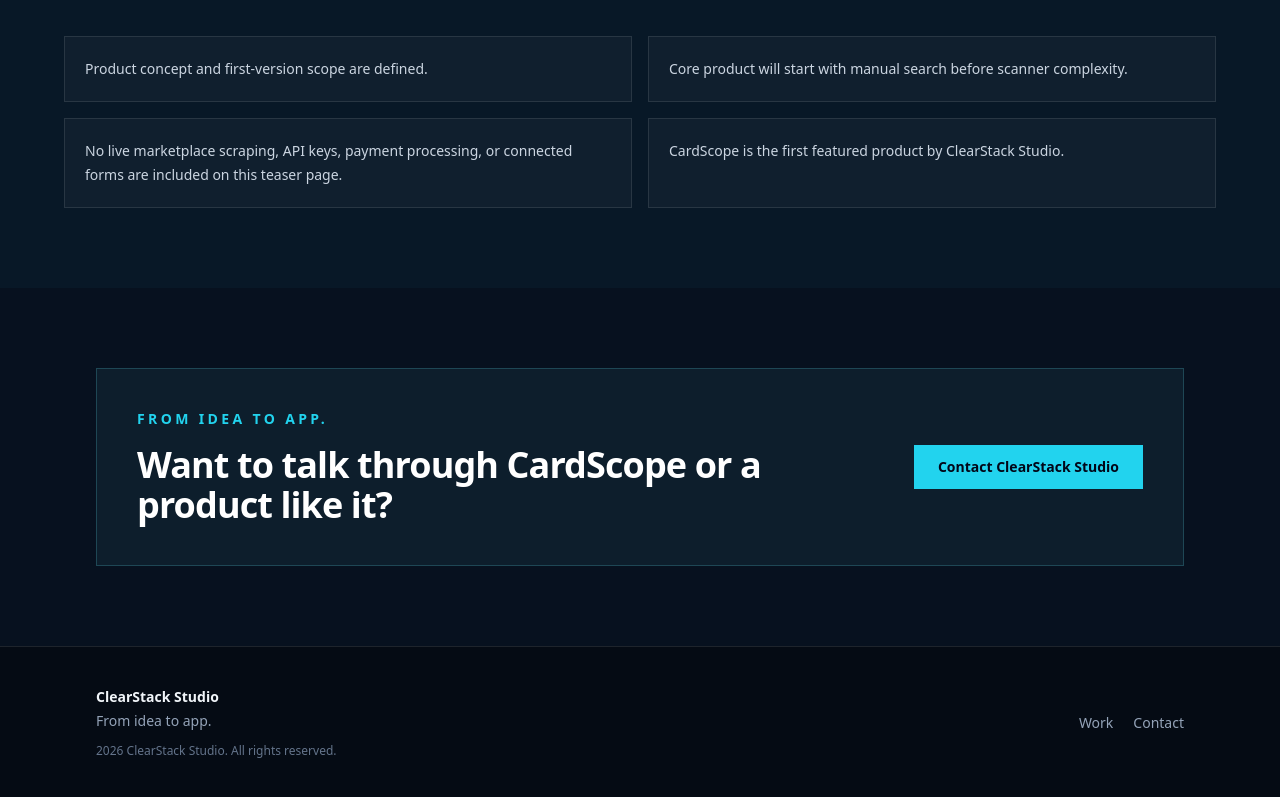
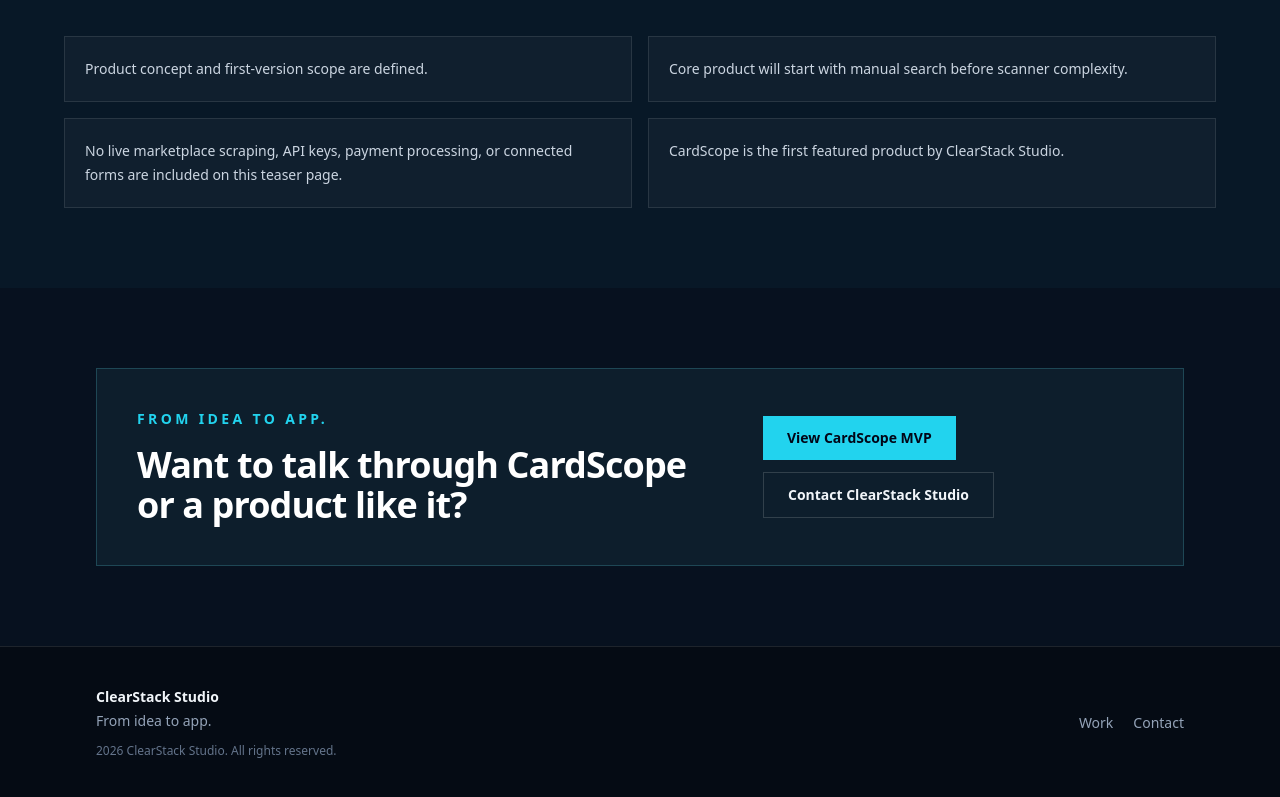
Before and after one commit to bchan818/ClearStackStudioWebsite, a Next.js app: page /work/cardscope in a window 1280 px wide. Shown: the part 3043-3840 px from the top of the page. Built offline with nearby package versions, Linux system fonts and the light colour scheme.

Commit message:
feat: link CardScope CTAs to standalone MVP

```diff
--- a/app/work/cardscope/page.tsx
+++ b/app/work/cardscope/page.tsx
@@ -270,12 +270,20 @@
               Want to talk through CardScope or a product like it?
             </h2>
           </div>
-          <Link
-            className="focus-ring mt-8 inline-flex items-center justify-center bg-cyanGlow px-6 py-3 text-sm font-semibold text-slate-950 transition hover:bg-emeraldLift lg:mt-0"
-            href="/contact"
-          >
-            Contact ClearStack Studio
-          </Link>
+          <div className="mt-8 flex flex-wrap gap-3 lg:mt-0">
+            <Link
+              className="focus-ring inline-flex items-center justify-center bg-cyanGlow px-6 py-3 text-sm font-semibold text-slate-950 transition hover:bg-emeraldLift"
+              href="https://cardscope-mvp.vercel.app"
+            >
+              View CardScope MVP
+            </Link>
+            <Link
+              className="focus-ring inline-flex items-center justify-center border border-white/15 px-6 py-3 text-sm font-semibold text-slate-100 transition hover:border-cyan-300/50 hover:text-white"
+              href="/contact"
+            >
+              Contact ClearStack Studio
+            </Link>
+          </div>
         </div>
       </section>
     </main>
--- a/app/work/page.tsx
+++ b/app/work/page.tsx
@@ -93,7 +93,7 @@
           <div className="mt-6 flex flex-wrap gap-3">
             <Link
               className="focus-ring inline-flex items-center justify-center bg-cyanGlow px-5 py-3 text-sm font-semibold text-slate-950 transition hover:bg-emeraldLift"
-              href="https://cardscope-mvp-mogw.vercel.app/"
+              href="https://cardscope-mvp.vercel.app"
             >
               View CardScope
             </Link>
--- a/components/FeaturedProduct.tsx
+++ b/components/FeaturedProduct.tsx
@@ -30,7 +30,7 @@
           </div>
           <Link
             className="focus-ring mt-8 inline-flex w-fit items-center justify-center bg-cyanGlow px-5 py-3 text-sm font-semibold text-slate-950 transition hover:bg-emeraldLift"
-            href="https://cardscope-mvp-mogw.vercel.app/"
+            href="https://cardscope-mvp.vercel.app"
           >
             View CardScope
           </Link>
```
